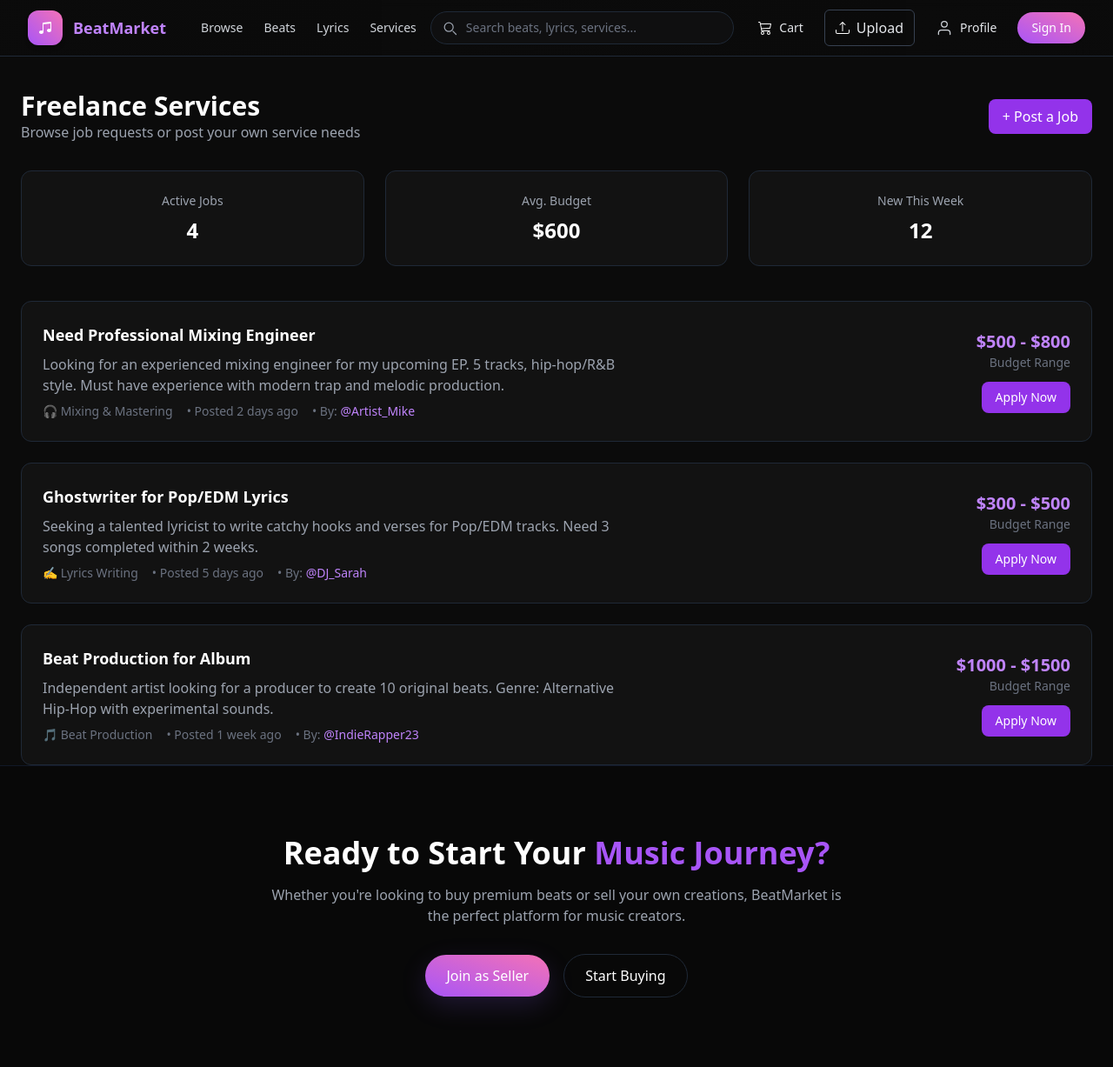
After one commit to insisapim/Mr.beats, a Django app: page /contracts/ in a window 1280 px wide. The commit adds this page. Shown: the whole page at 87% size. Run offline with Django 5.2, Linux system fonts and the light colour scheme; some libraries are stand-ins or nearby versions.

Commit message:
CreateContractpage

```diff
--- a/mrbeats/accounts/forms.py
+++ b/mrbeats/accounts/forms.py
@@ -31,7 +31,8 @@ class UserForm(UserCreationForm):
     username = forms.CharField(
         label="Username",
         widget=forms.TextInput(attrs={
-            'class': INPUT_CLASSES
+            'class': INPUT_CLASSES,
+            'placeholder': 'Enter yout username'
         })
     )
     password1 = forms.CharField(
--- /dev/null
+++ b/mrbeats/contracts/forms.py
@@ -0,0 +1,3 @@
+from django import forms
+from django.contrib.auth.forms import UserCreationForm
+from contracts.models import ContractWork
--- /dev/null
+++ b/mrbeats/contracts/templates/contract.html
@@ -0,0 +1,112 @@
+{% extends 'layouts/base.html' %}
+{% block title %}All Beats - MyBeats{% endblock %}
+{% load static %}
+<!DOCTYPE html>
+<html lang="en">
+<head>
+  <meta charset="UTF-8">
+  <meta name="viewport" content="width=device-width, initial-scale=1.0">
+  <title>Freelance Services</title>
+  <script src="https://cdn.tailwindcss.com"></script>
+</head>
+{% block content %}
+<body class="bg-[#0b0b0b] text-gray-200 min-h-screen">
+
+
+  <!-- MAIN CONTENT -->
+  <main class="max-w-7xl mx-auto px-6 mt-10">
+    <!-- Title -->
+    <div class="flex justify-between items-center mb-8">
+      <div>
+        <h2 class="text-3xl font-bold text-white">Freelance Services</h2>
+        <p class="text-gray-400">Browse job requests or post your own service needs</p>
+      </div>
+      <a href="{% url 'createcontract' %}" class="bg-purple-600 hover:bg-purple-700 text-white px-4 py-2 rounded-lg font-medium">
+        + Post a Job
+      </a>
+    </div>
+
+    <!-- STATS -->
+    <div class="grid grid-cols-1 sm:grid-cols-3 gap-6 mb-10">
+      <div class="bg-[#121212] border border-gray-800 rounded-xl p-6 flex flex-col items-center">
+        <span class="text-gray-400 text-sm">Active Jobs</span>
+        <span class="text-2xl font-bold mt-2">4</span>
+      </div>
+      <div class="bg-[#121212] border border-gray-800 rounded-xl p-6 flex flex-col items-center">
+        <span class="text-gray-400 text-sm">Avg. Budget</span>
+        <span class="text-2xl font-bold mt-2">$600</span>
+      </div>
+      <div class="bg-[#121212] border border-gray-800 rounded-xl p-6 flex flex-col items-center">
+        <span class="text-gray-400 text-sm">New This Week</span>
+        <span class="text-2xl font-bold mt-2">12</span>
+      </div>
+    </div>
+
+    <!-- JOB CARDS -->
+    <div class="space-y-6">
+      <!-- Job 1 -->
+      <div class="bg-[#121212] border border-gray-800 hover:border-purple-600 transition rounded-xl p-6 flex flex-col sm:flex-row justify-between items-start sm:items-center">
+        <div>
+          <h3 class="text-lg font-semibold text-white">Need Professional Mixing Engineer</h3>
+          <p class="text-gray-400 mt-2 max-w-2xl">
+            Looking for an experienced mixing engineer for my upcoming EP. 5 tracks, hip-hop/R&B style.
+            Must have experience with modern trap and melodic production.
+          </p>
+          <div class="text-sm text-gray-500 mt-2 flex gap-4">
+            <span>🎧 Mixing & Mastering</span>
+            <span>• Posted 2 days ago</span>
+            <span>• By: <span class="text-purple-400">@Artist_Mike</span></span>
+          </div>
+        </div>
+        <div class="flex flex-col items-end mt-4 sm:mt-0">
+          <span class="text-purple-400 font-bold text-xl">$500 - $800</span>
+          <span class="text-sm text-gray-500">Budget Range</span>
+          <button class="mt-3 bg-purple-600 hover:bg-purple-700 px-4 py-2 rounded-lg text-sm font-medium">Apply Now</button>
+        </div>
+      </div>
+
+      <!-- Job 2 -->
+      <div class="bg-[#121212] border border-gray-800 hover:border-purple-600 transition rounded-xl p-6 flex flex-col sm:flex-row justify-between items-start sm:items-center">
+        <div>
+          <h3 class="text-lg font-semibold text-white">Ghostwriter for Pop/EDM Lyrics</h3>
+          <p class="text-gray-400 mt-2 max-w-2xl">
+            Seeking a talented lyricist to write catchy hooks and verses for Pop/EDM tracks. Need 3 songs completed within 2 weeks.
+          </p>
+          <div class="text-sm text-gray-500 mt-2 flex gap-4">
+            <span>✍️ Lyrics Writing</span>
+            <span>• Posted 5 days ago</span>
+            <span>• By: <span class="text-purple-400">@DJ_Sarah</span></span>
+          </div>
+        </div>
+        <div class="flex flex-col items-end mt-4 sm:mt-0">
+          <span class="text-purple-400 font-bold text-xl">$300 - $500</span>
+          <span class="text-sm text-gray-500">Budget Range</span>
+          <button class="mt-3 bg-purple-600 hover:bg-purple-700 px-4 py-2 rounded-lg text-sm font-medium">Apply Now</button>
+        </div>
+      </div>
+
+      <!-- Job 3 -->
+      <div class="bg-[#121212] border border-gray-800 hover:border-purple-600 transition rounded-xl p-6 flex flex-col sm:flex-row justify-between items-start sm:items-center">
+        <div>
+          <h3 class="text-lg font-semibold text-white">Beat Production for Album</h3>
+          <p class="text-gray-400 mt-2 max-w-2xl">
+            Independent artist looking for a producer to create 10 original beats. Genre: Alternative Hip-Hop with experimental sounds.
+          </p>
+          <div class="text-sm text-gray-500 mt-2 flex gap-4">
+            <span>🎵 Beat Production</span>
+            <span>• Posted 1 week ago</span>
+            <span>• By: <span class="text-purple-400">@IndieRapper23</span></span>
+          </div>
+        </div>
+        <div class="flex flex-col items-end mt-4 sm:mt-0">
+          <span class="text-purple-400 font-bold text-xl">$1000 - $1500</span>
+          <span class="text-sm text-gray-500">Budget Range</span>
+          <button class="mt-3 bg-purple-600 hover:bg-purple-700 px-4 py-2 rounded-lg text-sm font-medium">Apply Now</button>
+        </div>
+      </div>
+    </div>
+  </main>
+  {% include 'components/footer.html' %}
+</body>
+{% endblock %}
+</html>
--- /dev/null
+++ b/mrbeats/contracts/urls.py
@@ -0,0 +1,9 @@
+from django.urls import path
+
+from contracts.views import ContractView, ContractCreateView
+
+
+urlpatterns = [
+    path('', ContractView.as_view(), name="contract"),
+    path('create/', ContractCreateView.as_view(), name="createcontract"),
+]
--- a/mrbeats/contracts/views.py
+++ b/mrbeats/contracts/views.py
@@ -1,3 +1,13 @@
-from django.shortcuts import render
+from django.shortcuts import render, redirect
+from django.views import View
+from accounts.forms import UserForm
+# Create your views here.
 
-# Create your views here.
+class ContractView(View):
+    def get(self, request):
+        return render(request, 'contract.html')
+
+
+class ContractCreateView(View):
+    def get(self, request):
+        return render(request, 'createcontract.html')
--- a/mrbeats/core/templates/components/nav.html
+++ b/mrbeats/core/templates/components/nav.html
@@ -31,7 +31,7 @@
           <a href="#" class="text-sm text-gray-300 hover:text-white">Browse</a>
           <a href="#" class="text-sm text-gray-300 hover:text-white">Beats</a>
           <a href="#" class="text-sm text-gray-300 hover:text-white">Lyrics</a>
-          <a href="#" class="text-sm text-gray-300 hover:text-white">Services</a>
+          <a href="{% url 'contract' %}" class="text-sm text-gray-300 hover:text-white">Services</a>
         </nav>
       </div>
 
@@ -81,7 +81,7 @@
           </a>
 
           <!-- Sign In button -->
-          <a href="#" class="inline-flex items-center px-4 py-2 rounded-full bg-gradient-to-tr from-purple-500 to-pink-400 text-white text-sm shadow">
+          <a href="{% url 'login' %}" class="inline-flex items-center px-4 py-2 rounded-full bg-gradient-to-tr from-purple-500 to-pink-400 text-white text-sm shadow">
             Sign In
           </a>
         </div>
--- a/mrbeats/mrbeats/urls.py
+++ b/mrbeats/mrbeats/urls.py
@@ -20,5 +20,6 @@ from django.urls import path, include
 urlpatterns = [
     path('admin/', admin.site.urls),
     path('', include('products.urls')),
-    path('accounts/', include('accounts.urls'))
+    path('accounts/', include('accounts.urls')),
+    path('contracts/', include('contracts.urls'))
 ]
```
Also changed, not shown: mrbeats/accounts/templates/register.html (+7 -1 lines), mrbeats/contracts/templates/createcontract.html (added, +24 -0 lines).
